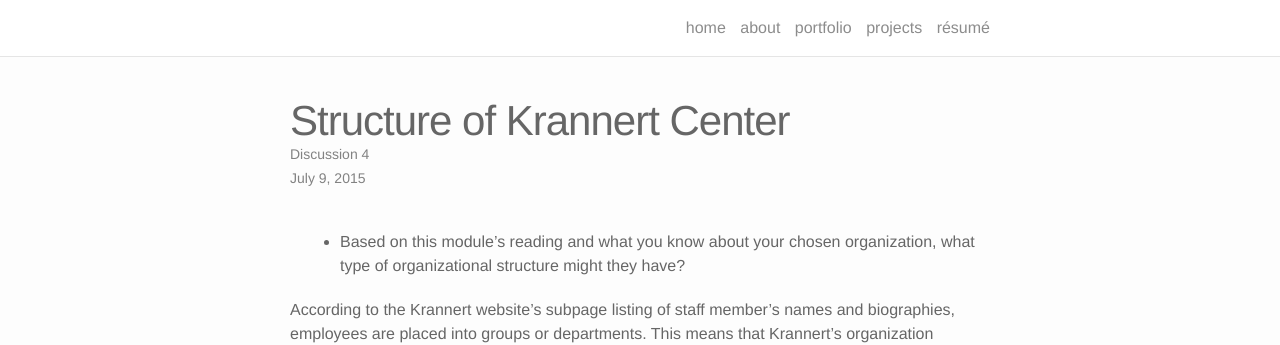
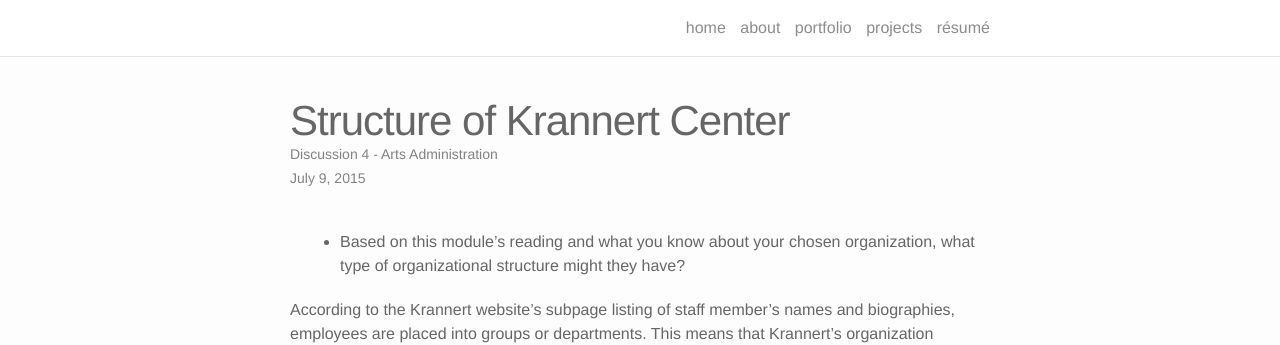
Before and after one commit to michelleplunkett/michelleplunkett.github.io, a Jekyll site: the page built from _portfolio/Discussion_4.markdown, in a window 1280 px wide and 900 px high. Shown: the top 345 px of the window. Built offline with Jekyll 4.4.1, drawn with Linux system fonts in a browser that asks for light colours; nearby versions of some CDN libraries.

Commit message:
Update Discussion_4.markdown

```diff
--- a/_portfolio/Discussion_4.markdown
+++ b/_portfolio/Discussion_4.markdown
@@ -1,7 +1,7 @@
 ---
 layout: post
 title: Structure of Krannert Center
-description: Discussion 4
+description: Discussion 4 - Arts Administration
 date: 2015-07-09
 ---
 
@@ -30,7 +30,7 @@
 
 Here is a picture of how I think a hierarchical diagram would look for Krannert (This is just my idea, not necessarily how Krannert is run currently.):
 
-<img src="https://www.dropbox.com/s/nk3knmcltekyznf/Krannert%20Diagram.jpg?raw=1">
+<img src="https://www.dropbox.com/s/nk3knmcltekyznf/Krannert%20Diagram.jpg?raw=1" width="100%">
 
 Links:
 
```
